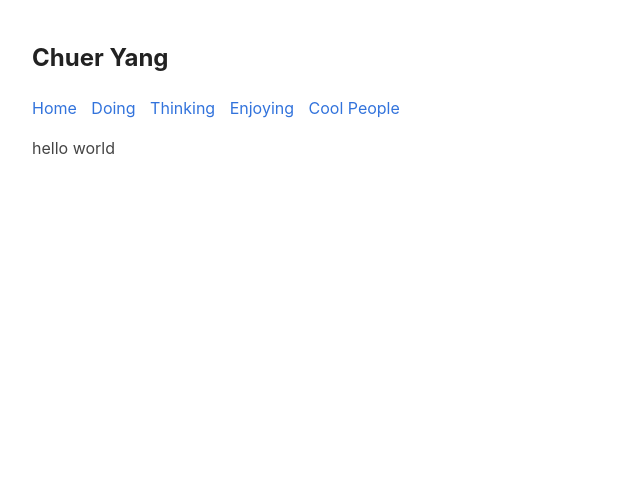
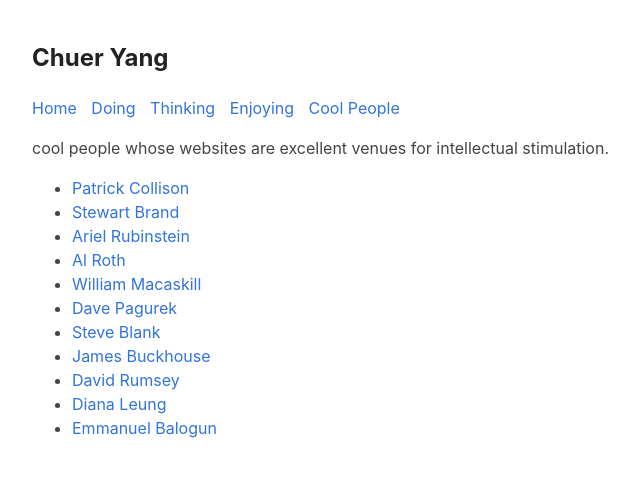
Before and after one commit to chuery/chuer, a Jekyll site: the page built from people.md, in a window 1280 px wide. Shown: the top 477 px of the page, without its empty margins (248-888 px from the left). Built offline with Jekyll 4.4.1, drawn with Linux system fonts in a browser that asks for light colours.

Commit message:
new changes

```diff
--- a/people.md
+++ b/people.md
@@ -1,6 +1,17 @@
 ---
 layout: default
-title: People
+title: Cool People
 ---
+cool people whose websites are excellent venues for intellectual stimulation.
 
-hello world
+- [Patrick Collison](https://patrickcollison.com/)
+- [Stewart Brand](https://sb.longnow.org/SB_homepage/Home.html)
+- [Ariel Rubinstein](https://arielrubinstein.tau.ac.il/)
+- [Al Roth](https://marketdesigner.blogspot.com/2025/01/)
+- [William Macaskill](https://www.williammacaskill.com/)
+- [Dave Pagurek](https://www.davepagurek.com/programming/cs488/)
+- [Steve Blank](https://steveblank.com/secret-history/)
+- [James Buckhouse](https://jamesbuckhouse.com/)
+- [David Rumsey](https://www.davidrumsey.com/)
+- [Diana Leung](https://dll110.github.io/)
+- [Emmanuel Balogun](https://www.e-balogun.com/)
```
Also changed, not shown: enjoying.md (+11 -7 lines), index.md (+15 -1 lines), thinking.md (+18 -1 lines).
